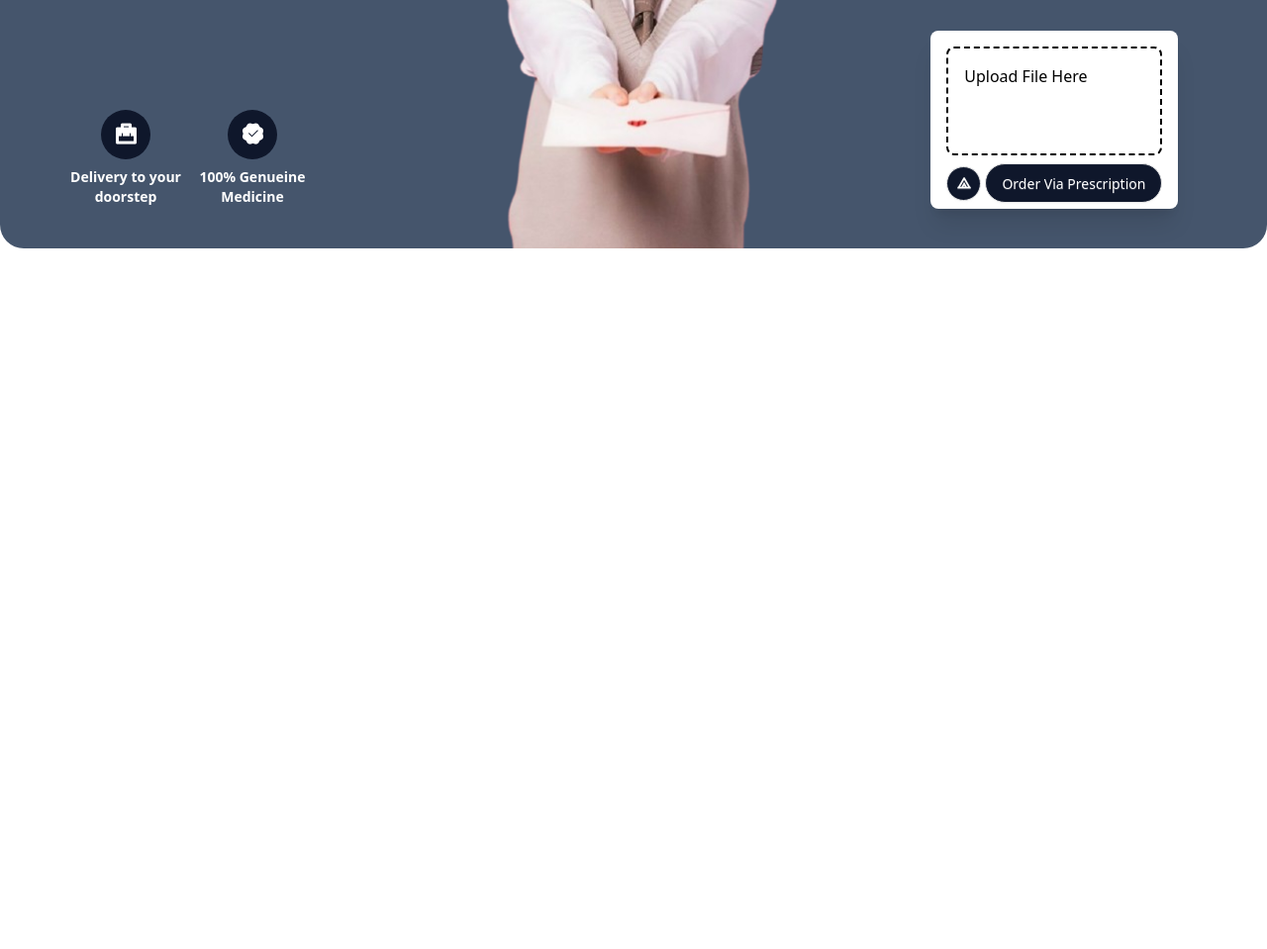
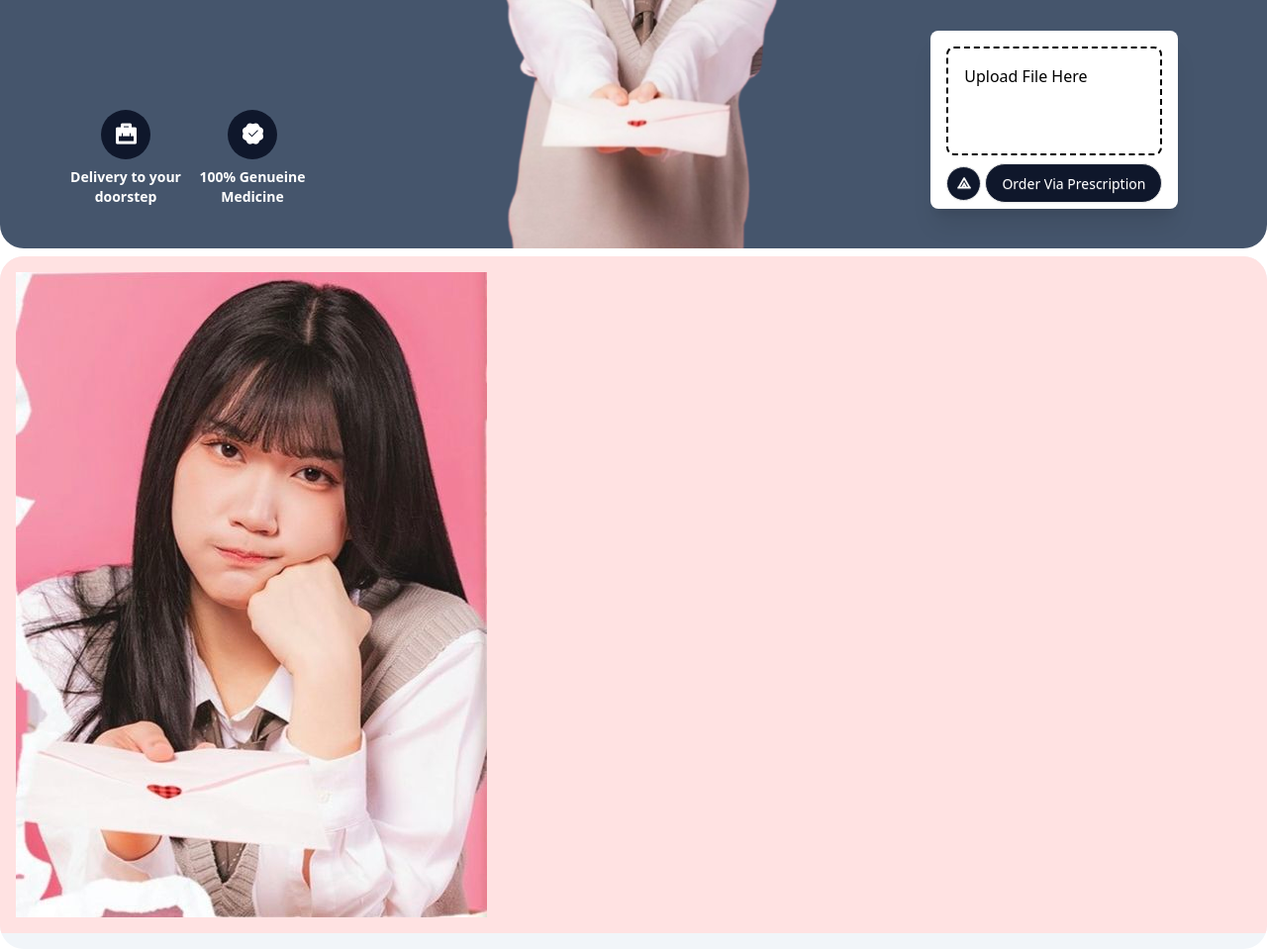
Before and after one commit to alientttt/project-1-up-level-landing-page, a plain HTML site: page index.html in a window 1280 px wide. Shown: the part 521-1480 px from the top of the page at 99% size. Before the commit the page ends 800 px from the top, so only its background shows below. Drawn offline with nearby package versions, Linux system fonts and the light colour scheme.

Commit message:
Membuat foto card

```diff
--- a/index.html
+++ b/index.html
@@ -48,9 +48,7 @@
         </div>
       </nav>
 
-      <main
-        class="relative bg-slate-600 w-screen h-[700px] overflow-hidden rounded-3xl"
-      >
+      <main class="relative bg-slate-600 w-screen h-[700px] overflow-hidden rounded-3xl">
         <!-- Komponen kecil (melayang di belakang gambar) -->
         <span
           class="text-[18em] font-bold absolute top-10 left-1/2 top-[25%] -translate-x-1/2 -translate-y-1/2 text-white z-10"
@@ -94,6 +92,14 @@
           class="absolute left-1/2 top-[65%] -translate-x-1/2 -translate-y-1/2 z-20 w-[80vw] max-w-md"
         />
       </main>
+
+      <main class="w-screen bg-slate-100 h-[700px] overflow-hidden rounded-3xl">
+        <div class="care p-4 bg-red-100">
+          <img src="./private/img/com-1 (1).jpeg" alt="">
+        </div>
+      </main>
+
+
     </div>
   </body>
 </html>
```
Also changed, not shown: private/img/com-1 (1).jpeg (added), private/img/com-1 (2).jpeg (added), private/img/com-1 (3).jpeg (added), private/img/com-1 (4).jpeg (added), private/img/com-1 (5).jpeg (added), private/img/com-1 (6).jpeg (added).
